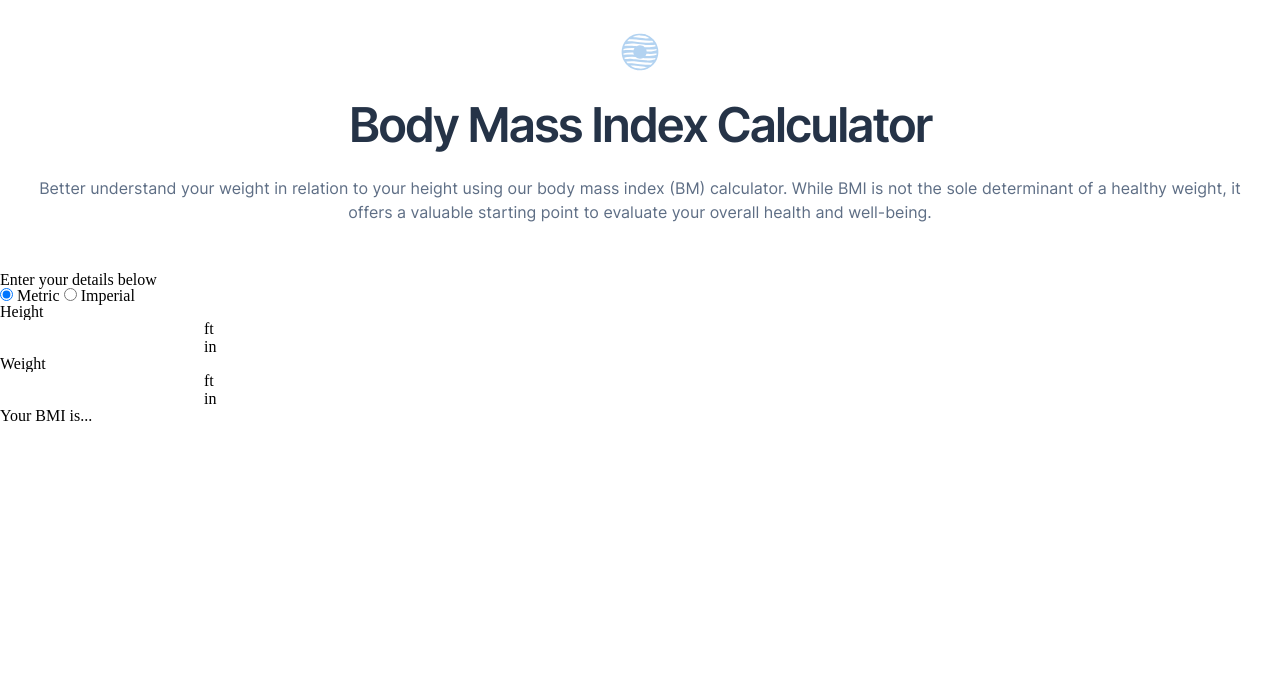
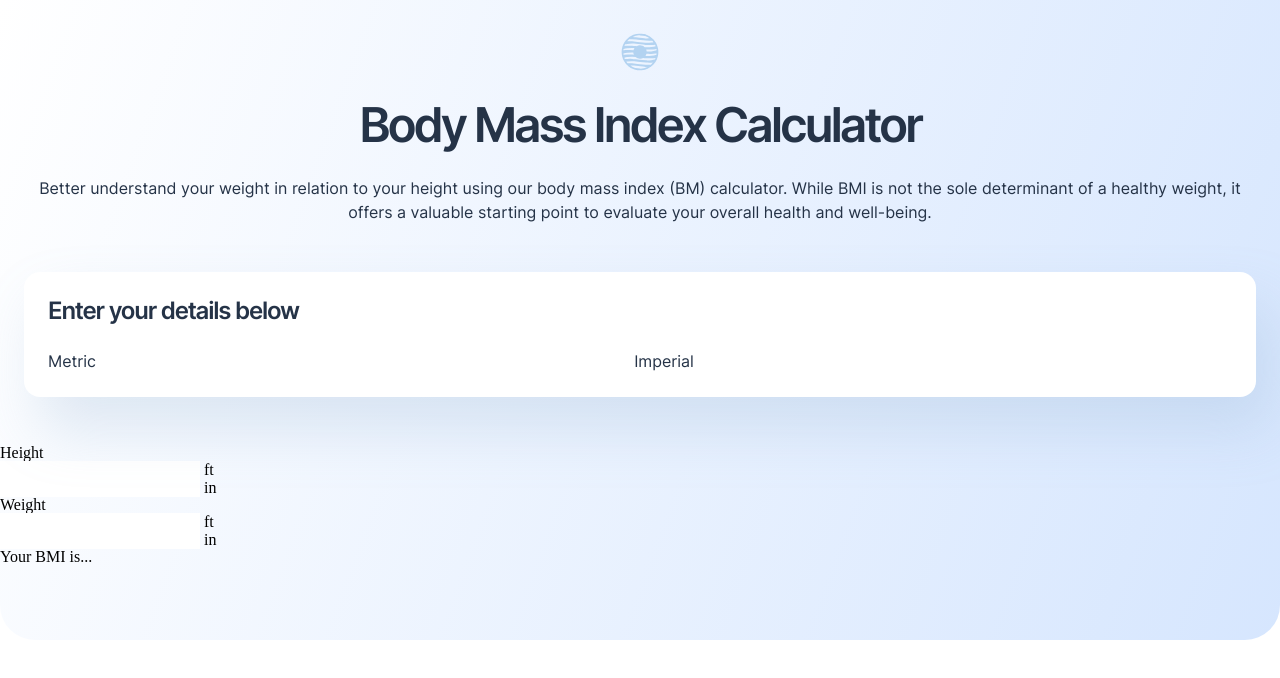
Before and after one commit to Dantalian5/bmi-calculator, a website built with Parcel: page src/index.html in a window 1280 px wide. Built offline with nearby package versions, Linux system fonts and the light colour scheme.

Commit message:
dev calc

```diff
--- a/src/assets/style/_layout.scss
+++ b/src/assets/style/_layout.scss
@@ -10,4 +10,7 @@
 	&__title {
 		margin-bottom: 1.5rem;
 	}
+	&__text {
+		margin-bottom: 3rem;
+	}
 }
--- a/src/assets/style/_modules.scss
+++ b/src/assets/style/_modules.scss
@@ -1,24 +1,105 @@
 @use "variables" as var;
-.f-title {
+.f-heading,
+.f-body {
 	color: var.$c-gunmetal;
+	font-family: var.$ff-inter;
+	font-style: normal;
+}
+.f-center {
 	text-align: center;
-	font-family: var.$ff-inter;
-	font-size: 3rem;
-	font-style: normal;
+}
+.f-heading {
+	line-height: 1.1;
 	font-weight: 600;
-	line-height: 1.1;
-	letter-spacing: -0.15rem;
+	&-XL {
+		/* Heading XL */
+		font-size: 3rem;
+		letter-spacing: -0.2rem;
+	}
+	&-L {
+		/* Heading L */
+		font-size: 2rem;
+		letter-spacing: -0.15rem;
+	}
+	&-M {
+		/* Heading M */
+		font-size: 1.5rem;
+		line-height: normal;
+		letter-spacing: -0.075rem;
+	}
+	&-S {
+		/* Heading S */
+		font-size: 1.25rem;
+		line-height: normal;
+		letter-spacing: -0.0625rem;
+	}
 }
-.f-paragraph {
-	color: var.$c-dark-electric-blue;
-	text-align: center;
-	font-family: var.$ff-inter;
-	font-size: 1rem;
-	font-style: normal;
+.f-body {
 	font-weight: 400;
-	line-height: 150%; /* 1.5rem */
+	line-height: 1.5; /* 1.5rem */
+	&-M {
+		/* Body M */
+		font-size: 1rem;
+	}
+	&-bold {
+		/* Body M (Bold) */
+		font-weight: 600;
+	}
+	&-S {
+		/* Body S */
+		font-size: 0.875rem;
+	}
 }
+
 .m-logo {
 	width: 2.5rem;
 	height: 2.5rem;
 }
+.m-background {
+	position: relative;
+	&::before {
+		position: absolute;
+		z-index: -1;
+		content: "";
+		top: 0;
+		left: 0;
+		width: 100%;
+		height: 40rem;
+		border-radius: 0rem 0rem 2.1875rem 2.1875rem;
+		background: linear-gradient(
+			290deg,
+			#d6e6fe 0%,
+			rgba(214, 252, 254, 0) 100%
+		);
+	}
+}
+.m-bmicalc {
+	padding: 1.5rem;
+	display: flex;
+	flex-direction: column;
+	gap: 1.5rem;
+	border-radius: 1rem;
+	background: var.$c-pure-white;
+	box-shadow: 16px 32px 56px 0px rgba(143, 174, 207, 0.25);
+	&__metric {
+		display: flex;
+		width: 100%;
+		gap: 1.125;
+		align-items: center;
+		justify-content: stretch;
+		&__item {
+			flex-grow: 1;
+		}
+	}
+}
+.m-radio-btn {
+	display: flex;
+	align-items: center;
+	justify-content: left;
+	gap: 1.12rem;
+	position: relative;
+	& > input {
+		position: absolute;
+		appearance: none;
+	}
+}
--- a/src/index.html
+++ b/src/index.html
@@ -20,23 +20,26 @@
 		<link rel="stylesheet" href="assets/style/style.scss" />
 	</head>
 	<body>
-		<header class="l-header">
+		<header class="l-header m-background">
 			<div class="l-header__logo">
 				<img class="m-logo" src="assets/images/logo.svg" alt="logo" />
 			</div>
-			<h1 class="l-header__title f-title">Body Mass Index Calculator</h1>
-			<p class="l-header__text f-paragraph">
+			<h1 class="l-header__title f-heading f-heading-XL f-center">
+				Body Mass Index Calculator
+			</h1>
+			<p class="l-header__text f-body f-body-M f-center">
 				Better understand your weight in relation to your height using our body
 				mass index (BM) calculator. While BMI is not the sole determinant of a
 				healthy weight, it offers a valuable starting point to evaluate your
 				overall health and well-being.
 			</p>
-		</header>
-
-		<main>
-			<div>
-				<h2>Enter your details below</h2>
-				<fieldset>
+			<div class="l-header__bmicalc">
+				<form class="m-bmicalc">
+					<h2 class="m-bmicalc__title f-heading f-heading-M">
+						Enter your details below
+					</h2>
+					<div class="m-bmicalc__metric">
+						<div class="m-bmicalc__metric__item m-radio-btn">
 							<input
 								type="radio"
 								name="metric_system"
@@ -45,15 +48,24 @@
 								checked
 								required
 							/>
-					<label for="ms_metric">Metric</label>
+							<label class="f-body f-body-M" for="ms_metric">Metric</label>
+						</div>
+						<div class="m-bmicalc__metric__item m-radio-btn">
 							<input
 								type="radio"
 								name="metric_system"
 								id="ms_imperial"
 								value="imperial"
 							/>
-					<label for="ms_imperial">Imperial</label>
-				</fieldset>
+							<label class="f-body f-body-M" for="ms_imperial">Imperial</label>
+						</div>
+					</div>
+				</form>
+			</div>
+		</header>
+
+		<main>
+			<div>
 				<fieldset>
 					<legend>Height</legend>
 					<div>
```
Lines whose indentation alone changed are shown as unchanged.
